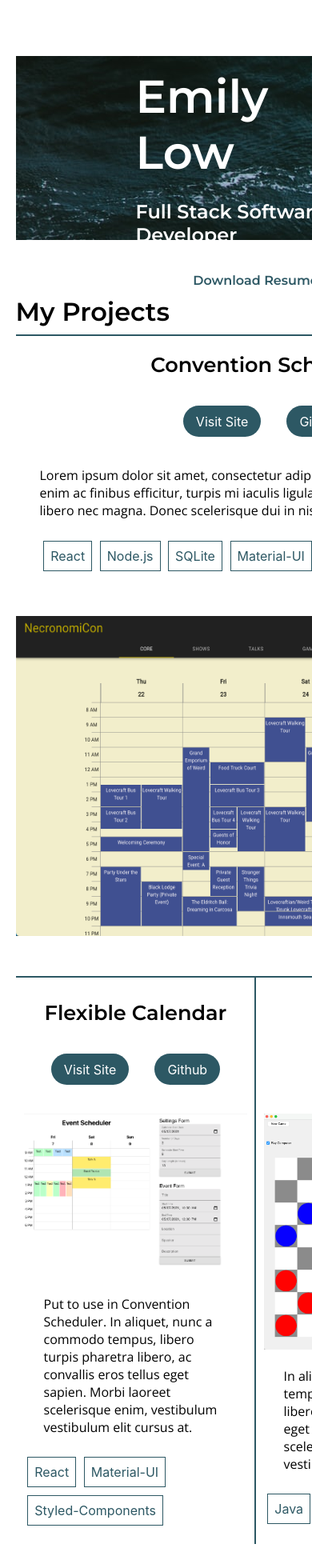
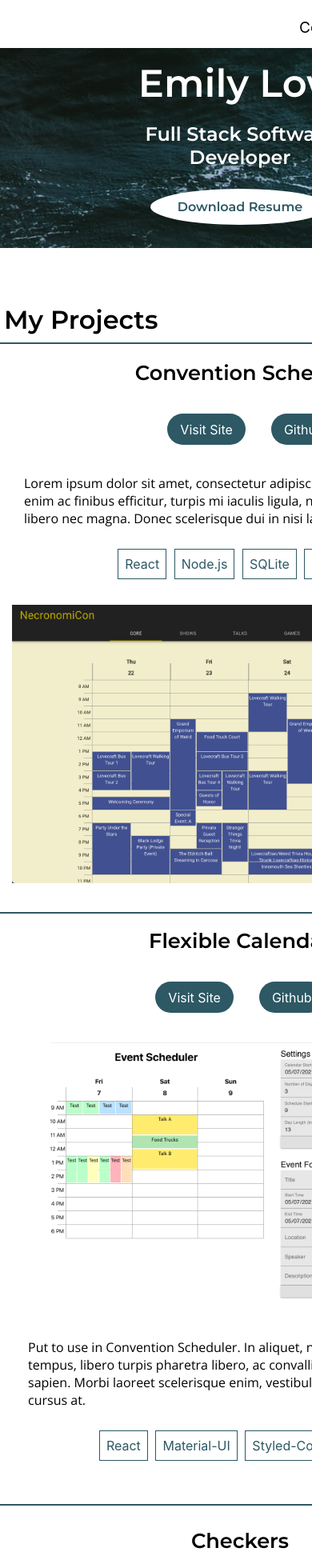
Before and after one commit to EmilyLow/portfolio-site, a React (Create React App) app: page / in a window 390 px wide. Shown: the top 1960 px of the page at 80% size. Built offline with nearby package versions, Linux system fonts and the light colour scheme.

Commit message:
Mobile and tablet layouts added

```diff
--- a/src/App.js
+++ b/src/App.js
@@ -73,7 +73,7 @@ function App() {
         </SmallProjectA>
 
         <VerticalBorder/>
-
+        <SecondBorder/>
         <SmallProjectB>
           <StyledH4>Checkers</StyledH4>
           <ButtonHolder>
@@ -118,18 +118,22 @@ const GridDiv = styled.div`
   grid-template-columns: [first] minmax(150px, 1fr) minmax(150px, 1fr) [midpoint] minmax(150px, 1fr)  minmax(150px, 1fr) [last];
   grid-template-rows: 50px 230px 120px [projects] 550px 300px 410px [projects-end] 100px auto;
 
-  margin: 20px;
+  margin: 10px;
 
-  // justify-content: center;
-  //Make not true on mobile
-  // width: 90%;
-  // max-width: 1000px;
 
   width: 90%;
   max-width: 1200px;
 
+  @media (max-width: 768px) {
+    grid-template-rows: 50px 260px 120px [projects]  300px 400px 300px 410px  [projects-end] 100px auto;
+
+
+  }
+
   @media (max-width: 480px) {
-    grid-template-rows: 50px 230px 120px [projects] 300px 500px 300px 410px [projects-end] 100px auto;
+
+    grid-template-rows: 50px 250px 120px [projects] 300px 400px 750px 750px [projects-end] 100px auto;
+    width: 100%;
 
   }
 
@@ -145,8 +149,11 @@ const ContactBar = styled.div`
 `;
 
 const Contact = styled.p`
-  margin: 6px 12px;
-
+  //margin: 6px 12px;
+  margin-right: 12px;
+  margin-bottom: 22px;
+  white-space: nowrap;
+  font-size: 1.2rem;
 
 `;
 
@@ -168,6 +175,9 @@ const RectHolder = styled.div`
   flex-wrap: wrap;
   width: 100%;
 
+  @media (max-width: 768px) {
+   justify-content: center;
+  }
 
 `;
 
@@ -189,14 +199,14 @@ const LinkButton = styled.a`
   background: #2d5864;
   color: white;
   text-align: center;
-  //Set hover
+
   display: inline-flex;
   align-items: center;
 
   padding: 0.6em 1em;
   margin: 1em;
   border-radius: 30px;
-  //min-width: 62px;
+
 
   &:hover {
    opacity: 0.8;
@@ -241,12 +251,22 @@ const StyledH1 = styled.h1`
    font-size: 3.6rem;
    margin-top: 15px;
    margin-bottom: 25px;
+   text-align: center;
+
+   @media (max-width: 480px) {
+    font-size: 3rem;
+    margin-bottom: 20px;
+   }
 
 `;
 
 const StyledH2 = styled.h2`
    margin-top: 0px;
+   text-align: center;
 
+   @media (max-width: 480px) {
+      margin-bottom: 25px;
+   }
 
 `;
 
@@ -255,6 +275,9 @@ const ProjectHeader = styled.h3`
   font-size: 2rem;
   font-family: 'Montserrat', sans-serif;
 
+  @media (max-width: 480px) {
+    margin-left: 5px;
+ }
 `;
 
 const StyledH4 = styled.h4`
@@ -262,6 +285,7 @@ const StyledH4 = styled.h4`
   font-size: 1.6rem;
   font-family: 'Montserrat', sans-serif;
   text-align: center;
+
 `;
 
 const StyledP = styled.h4`
@@ -295,8 +319,25 @@ const TopBorder = styled.div`
   grid-row: 5;
   border-top: 2px solid #2d5864;
 
+  @media (max-width: 768px) {
+    grid-row: 6 / span 2;
+    margin-top: 10px;
+
+  }
+
+  // @media (max-width: 480px) {
+  //   grid-row: 6 / span 2;
+  // }
+
+`;
+
+const SecondBorder = styled.div`
+
+
   @media (max-width: 480px) {
-    grid-row: 6 / span 2;
+    grid-row: 7 / span 2;
+    grid-column: first / last;
+    border-top: 2px solid #2d5864;
   }
 
 `;
@@ -307,9 +348,14 @@ const VerticalBorder = styled.div`
   grid-row: 5 / span 2;
   border-right: 2px solid #2d5864;
 
+  @media (max-width: 768px) {
+    grid-row: 6 / span 2;
+    margin-top: 10px;
+
+  }
 
   @media (max-width: 480px) {
-    grid-row: 6 / span 2;
+    border: none;
   }
 
 
@@ -325,11 +371,16 @@ const BigProjectPicture = styled.img`
   justify-self: center;
   align-self: center;
 
-  @media (max-width: 480px) {
 
+
+  @media (max-width: 768px) {
+
+    max-width: 95%;
+    height: auto;
     grid-column: first / last;
     grid-row: 5;
-  }
+
+
 
 `;
 
@@ -342,7 +393,12 @@ const BigProjectDesc = styled.div`
 
   margin-left: 30px;
 
-  @media (max-width: 480px) {
+  // @media (max-width: 768px) {
+  //   grid-column: midpoint / last;
+  //   height: auto;
+  // }
+
+  @media (max-width: 768px) {
 
     grid-column: first / last;
     grid-row: 4;
@@ -361,9 +417,14 @@ const SmallProjectA = styled.div`
   flex-direction: column;
   align-items: center;
 
+  @media (max-width: 768px) {
+    grid-row: 6 / span 3;
+  }
+
 
   @media (max-width: 480px) {
-    grid-row: 6 / span 3;
+    grid-column: first / end;
+    grid-row: 6;
   }
 
 
@@ -379,8 +440,14 @@ const SmallProjectB = styled.div`
   flex-direction: column;
   align-items: center;
 
+  @media (max-width: 768px) {
+    grid-row: 6 / span 3;
+
+  }
+
   @media (max-width: 480px) {
-    grid-row: 6 / span 3;
+    grid-column: first / end;
+    grid-row: 7;
   }
 
 
```
